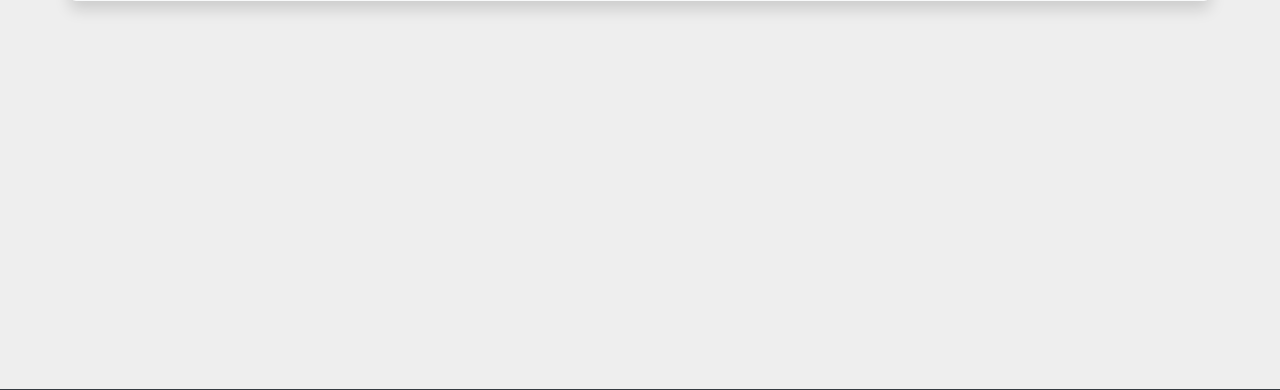
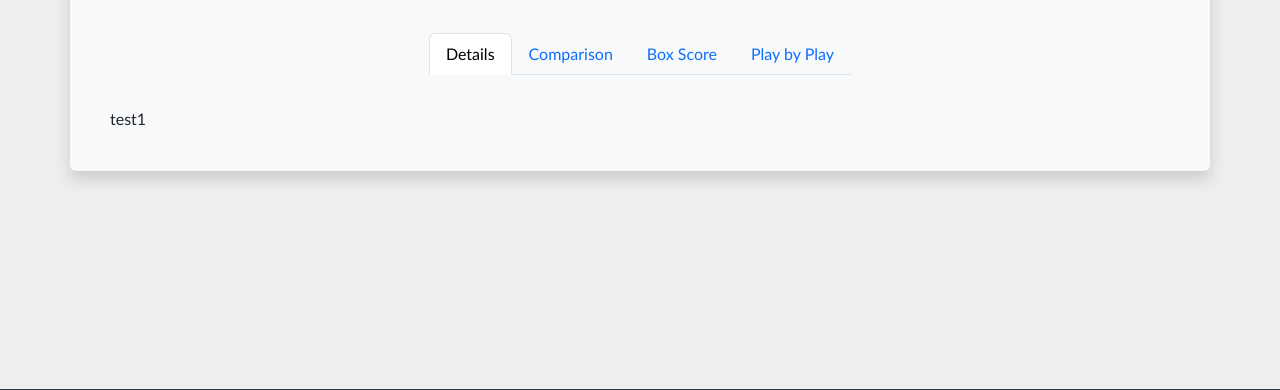
Before and after one commit to g-akca/euroleague-wiki, a Flask app: page /match/1 in a window 1280 px wide. Shown: the part 341-731 px from the top of the page. Run offline with Flask 3, Linux system fonts and the light colour scheme; data comes from the database, SQL or seed files in the repository; tables that the repository leaves empty hold one stand-in row (values such as "Sample post").

Commit message:
Match details development

```diff
--- a/panel.py
+++ b/panel.py
@@ -345,7 +345,7 @@ def panel_box_scores_page():
     cursor.execute("SELECT COUNT(*) as total FROM euroleague_box_score")
     entry_count = cursor.fetchone()['total']
     page_count = (entry_count + page_limit - 1) // page_limit
-    cursor.execute("SELECT *, euroleague_box_score.player_id AS player_id, euroleague_box_score.team_id AS team_id FROM euroleague_box_score LEFT JOIN euroleague_player_names ON euroleague_box_score.player_id = euroleague_player_names.player_id LEFT JOIN euroleague_team_names ON euroleague_box_score.team_id = euroleague_team_names.team_id ORDER BY game_id, euroleague_box_score.team_id ASC LIMIT %s OFFSET %s", (page_limit, (page_num-1) * page_limit ))
+    cursor.execute("SELECT *, euroleague_box_score.player_id AS player_id, euroleague_box_score.team_id AS team_id FROM euroleague_box_score LEFT JOIN euroleague_player_names ON euroleague_box_score.player_id = euroleague_player_names.player_id LEFT JOIN euroleague_team_names ON euroleague_box_score.team_id = euroleague_team_names.team_id ORDER BY game_id ASC, euroleague_box_score.team_id ASC, points DESC LIMIT %s OFFSET %s", (page_limit, (page_num-1) * page_limit ))
     box_scores = cursor.fetchall()
 
     for bx in box_scores:
@@ -570,7 +570,7 @@ def panel_plays_page():
     cursor.execute("SELECT COUNT(*) as total FROM euroleague_play_by_play")
     entry_count = cursor.fetchone()['total']
     page_count = (entry_count + page_limit - 1) // page_limit
-    cursor.execute("SELECT *, euroleague_play_by_play.player_id AS player_id, euroleague_play_by_play.team_id AS team_id FROM euroleague_play_by_play LEFT JOIN euroleague_player_names ON euroleague_play_by_play.player_id = euroleague_player_names.player_id LEFT JOIN euroleague_team_names ON euroleague_play_by_play.team_id = euroleague_team_names.team_id ORDER BY game_id, number_of_play ASC LIMIT %s OFFSET %s", (page_limit, (page_num-1) * page_limit))
+    cursor.execute("SELECT *, play.player_id AS player_id, play.team_id AS team_id, CASE WHEN play.quarter = 'q1' THEN 'Quarter 1' WHEN play.quarter = 'q2' THEN 'Quarter 2' WHEN play.quarter = 'q3' THEN 'Quarter 3' WHEN play.quarter = 'q4' THEN 'Quarter 4' WHEN play.quarter = 'extra_time' THEN 'Overtime' ELSE 'Unknown' END AS quarter_description FROM euroleague_play_by_play as play LEFT JOIN euroleague_player_names ON play.player_id = euroleague_player_names.player_id LEFT JOIN euroleague_team_names ON play.team_id = euroleague_team_names.team_id ORDER BY game_id, number_of_play ASC LIMIT %s OFFSET %s", (page_limit, (page_num-1) * page_limit))
     plays = cursor.fetchall()
 
     for play in plays:
@@ -578,8 +578,6 @@ def panel_plays_page():
 
     cursor.execute("SELECT * FROM euroleague_header")
     matches = cursor.fetchall()
-    cursor.execute("SELECT * FROM euroleague_player_names ORDER BY player_name ASC")
-    player_names = cursor.fetchall()
     cursor.close()
     connection.close()
     return render_template("panel_plays.html",
--- a/queries.py
+++ /dev/null
@@ -1,23 +0,0 @@
-play_by_play_query = """
-    SELECT
-        header.date,
-        ADDTIME(header.time, SEC_TO_TIME(play.minute * 60)) AS play_time,
-        header.game,
-        play.team,
-        player.player_name,
-        CASE
-            WHEN play.quarter = 'q1' THEN 'Quarter 1'
-            WHEN play.quarter = 'q2' THEN 'Quarter 2'
-            WHEN play.quarter = 'q3' THEN 'Quarter 3'
-            WHEN play.quarter = 'q4' THEN 'Quarter 4'
-            WHEN play.quarter = 'extra_time' THEN 'Overtime'
-            ELSE 'Unknown'
-        END AS quarter_description,
-        play.play_type
-    FROM euroleague_play_by_play AS play
-    JOIN euroleague_header AS header
-    ON play.game_id = header.game_id
-    JOIN euroleague_player_names AS player
-    ON play.player_id = player.player_id
-    LIMIT 100;
-"""
--- a/templates/match_details.html
+++ b/templates/match_details.html
@@ -7,7 +7,7 @@
   <div class="d-flex justify-content-center mb-3">
     <span class="badge bg-secondary">{{ match['date'] }} · {{ match['time'] }} · {{ match['stadium'] }} · Attendance: {{ match['capacity'] }}</span>
   </div>
-  <div class="d-flex justify-content-around align-items-center">
+  <div class="d-flex justify-content-around align-items-center mb-5">
     <h1 class="text-center" style="width: 25%;">{{ match['team_a'] }}</h1>
     <div class="d-flex flex-column justify-content-center align-items-center">
       <h1 class="display-2 mt-1 mb-0">{{ match['score_a'] }} - {{ match['score_b'] }}</h1>
@@ -16,5 +16,72 @@
     <h1 class="text-center" style="width: 25%;">{{ match['team_b'] }}</h1>
   </div>
 
+  <div class="d-flex justify-content-center mt-5 mb-2">
+    <ul class="nav nav-tabs" role="tablist">
+      <li class="nav-item" role="presentation">
+        <button class="nav-link active" id="details-tab" data-bs-toggle="tab" data-bs-target="#details-tab-content" type="button" role="tab">Details</button>
+      </li>
+      <li class="nav-item" role="presentation">
+        <button class="nav-link" id="comparison-tab" data-bs-toggle="tab" data-bs-target="#comparison-tab-content" type="button" role="tab">Comparison</button>
+      </li>
+      <li class="nav-item" role="presentation">
+        <button class="nav-link" id="box-score-tab" data-bs-toggle="tab" data-bs-target="#box-score-tab-content" type="button" role="tab">Box Score</button>
+      </li>
+      <li class="nav-item" role="presentation">
+        <button class="nav-link" id="play-tab" data-bs-toggle="tab" data-bs-target="#play-tab-content" type="button" role="tab">Play by Play</button>
+      </li>
+    </ul>
+  </div>
+
+  <div class="tab-content p-4">
+    <!-- Match Details Tab -->
+    <div class="tab-pane fade show active" id="details-tab-content" role="tabpanel" tabindex="0">
+      test1
+    </div>
+
+    <!-- Comparison Tab -->
+    <div class="tab-pane fade" id="comparison-tab-content" role="tabpanel" tabindex="1">
+      test2
+    </div>
+
+    <!-- Box Score Tab, will change how it looks -->
+    <div class="tab-pane fade" id="box-score-tab-content" role="tabpanel" tabindex="2">
+      <table class="table table-striped table-hover">
+        <thead class="table-dark">
+          <tr>
+            <th>Player</th>
+            <th>Team</th>
+            <th>Dorsal</th>
+            <th>Points Scored</th>
+            <th>Total Assists</th>
+            <th>Total Steals</th>
+          </tr>
+        </thead>
+        <tbody class="table-group-divider">
+          {% for bx in box_score %}
+          <tr>
+            <td>
+              {% if bx['player_id'] == bx['team_id'] %}
+                TEAM TOTAL
+              {% else %}
+                {{ bx['player_name'] }}
+              {% endif %}
+            </td>
+            <td>{{ bx['team_name'] }}</td>
+            <td>{{ bx['dorsal'] }}</td>
+            <td>{{ bx['points'] }}</td>
+            <td>{{ bx['assists'] }}</td>
+            <td>{{ bx['steals'] }}</td>
+          </tr>
+          {% endfor %}
+        </tbody>
+      </table>
+    </div>
+
+    <!-- Play by Play Tab -->
+    <div class="tab-pane fade" id="play-tab-content" role="tabpanel" tabindex="3">
+      test4
+    </div>
+  </div>
 </div>
 {% endblock %}
--- a/views.py
+++ b/views.py
@@ -1,31 +1,9 @@
-from flask import render_template, request, flash
+from flask import render_template, request
 from db import get_db_connection
-from mysql.connector import Error
-import queries
 import random
 
 def home_page():
     return render_template("homepage.html")
-
-def play_by_play_page():
-    connection = get_db_connection()
-    if connection is None:
-        flash("Couldn't connect to the database.", "danger")
-        return render_template("play_by_play.html", data=[])
-    try:
-        cursor = connection.cursor(dictionary=True)
-        query = queries.play_by_play_query
-        cursor.execute(query)
-        data = cursor.fetchall()
-
-    except Error as e:
-        flash(f"Query failed: {e}", "danger")
-        data = []
-    finally:
-        if connection.is_connected():
-            cursor.close()
-            connection.close()
-    return render_template("play_by_play.html", data=data)
 
 def players_page():
     sort_by = request.args.get('sort_by', 'player_id asc') #default sort'u ayarlayabiliyoruz
@@ -178,9 +156,15 @@ def match_details_page(game_id):
     cursor = connection.cursor(dictionary=True)
     cursor.execute("SELECT h.*, t1.team_name AS team_a, t2.team_name AS team_b FROM euroleague_header h LEFT JOIN euroleague_team_names t1 ON h.team_id_a = t1.team_id LEFT JOIN euroleague_team_names t2 ON h.team_id_b = t2.team_id WHERE game_id = %s", (game_id, ))
     match = cursor.fetchone()
+    cursor.execute("SELECT *, euroleague_box_score.player_id AS player_id, euroleague_box_score.team_id AS team_id FROM euroleague_box_score LEFT JOIN euroleague_player_names ON euroleague_box_score.player_id = euroleague_player_names.player_id LEFT JOIN euroleague_team_names ON euroleague_box_score.team_id = euroleague_team_names.team_id WHERE game_id = %s ORDER BY euroleague_box_score.team_id ASC, points DESC", (game_id, ))
+    box_score = cursor.fetchall()
+    cursor.execute("SELECT * from euroleague_comparison WHERE game_id = %s", (game_id, ))
+    comparison = cursor.fetchone()
+    cursor.execute("SELECT * from euroleague_play_by_play WHERE game_id = %s", (game_id, ))
+    play_by_play = cursor.fetchall()
     cursor.close()
     connection.close()
-    return render_template("match_details.html", match=match)
+    return render_template("match_details.html", match=match, box_score=box_score, comparison=comparison, play_by_play=play_by_play)
 
 #sort'lar, search'ler ve pagination bozuk, düzeltilecek. overall nasıl olmalı gibi bir bakıştayız şu anda
 def seasons_page():
@@ -216,21 +200,3 @@ def season_details_page(season_code):
     cursor.close()
     connection.close()
     return render_template("season_details.html", season_detail = season_detail)
-
-def box_scores_page():
-    connection = get_db_connection()
-    cursor = connection.cursor(dictionary=True)
-    cursor.execute("SELECT t1.game AS game_id, t1.team_id AS team_1_id, t1.points AS player_1_points, t2.points AS player_2_points, t2.team_id AS team_2_id FROM (SELECT a.game_id AS game, a.player_id AS player_id, a.team_id AS team_id, a.points AS points FROM euroleague_box_score a LEFT JOIN euroleague_player_names b ON a.player_id = b.player_id LEFT JOIN euroleague_team_names c ON a.team_id = c.team_id WHERE a.player_id = a.team_id) t1 JOIN (SELECT a.game_id AS game, a.player_id AS player_id, a.team_id AS team_id, a.points AS points FROM euroleague_box_score a LEFT JOIN euroleague_player_names b ON a.player_id = b.player_id LEFT JOIN euroleague_team_names c ON a.team_id = c.team_id WHERE a.player_id = a.team_id) t2 ON t1.game = t2.game AND t1.team_id < t2.team_id LIMIT 100;")
-    box_scores = cursor.fetchall()
-    cursor.close()
-    connection.close()
-    return render_template("box_scores.html", box_scores=box_scores)
-
-def box_score_details_page(game_id):
-    connection = get_db_connection()
-    cursor = connection.cursor(dictionary=True)
-    cursor.execute("SELECT * FROM euroleague_box_score a LEFT JOIN euroleague_player_names b ON a.player_id = b.player_id LEFT JOIN euroleague_team_names c ON a.team_id = c.team_id WHERE a.player_id != a.team_id AND game_id = %s ORDER BY team_name, minutes DESC;", (game_id,))
-    box_score = cursor.fetchall()
-    cursor.close()
-    connection.close()
-    return render_template("box_score_details.html", box_score=box_score)
```
Also changed, not shown: templates/panel_plays.html (+9 -5 lines).
